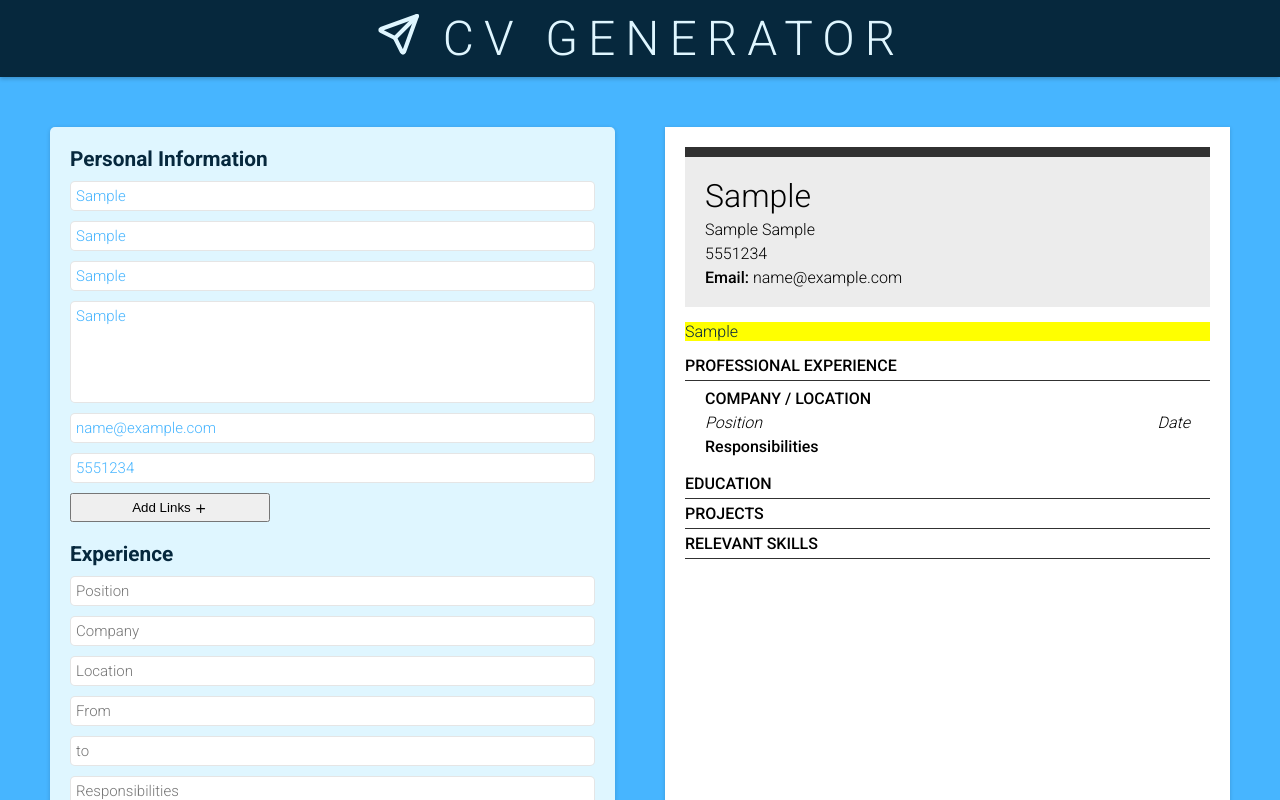
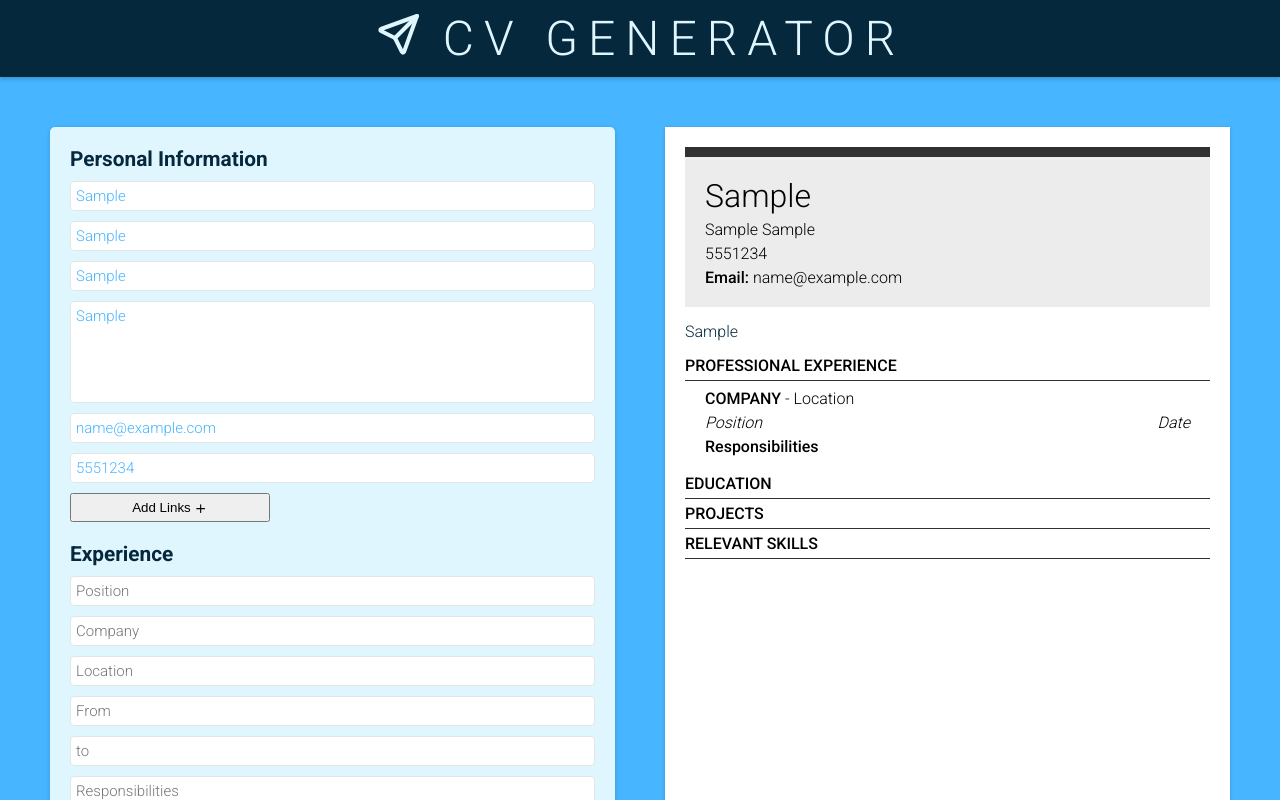
Before and after one commit to asadjawaid/CV-Builder, a React (Create React App) app: page / in a window 1280 px wide. Both pictures are taken after typing "Sample", "Sample", "Sample", "Sample", "name@example.com", "5551234" into the empty fields and a click on the button "Add Experience". Shown: the top 800 px of the page. Built offline with nearby package versions, Linux system fonts and the light colour scheme.

Commit message:
Experience done

```diff
--- a/src/components/CVPreview/CVPreview.js
+++ b/src/components/CVPreview/CVPreview.js
@@ -99,7 +99,7 @@ class CVPreview extends React.Component {
 					<h1 className="cv-preview-header-text">Professional Experience</h1>
 					<hr></hr>
 					{userExperienceList.length <= 0 ? (
-						<p>No experience</p>
+						<p id="no-experience">No experience added</p>
 					) : (
 						userExperienceList.map(currentExperience => (
 							<ExperienceCV key={currentExperience.id} currentExperience={currentExperience} />
--- a/src/components/CVPreview/ExperienceCV.js
+++ b/src/components/CVPreview/ExperienceCV.js
@@ -11,7 +11,7 @@ class ExperienceCV extends React.Component {
 		return (
 			<div className="cv-preview-current-experience">
 				<p id="company-name">
-					{company ? company : 'Company'} / {location ? location : 'Location'}
+					{company ? company : 'Company'} <span id="company-location"> - {location ? location : 'Location'}</span>
 				</p>
 				<div className="position-info">
 					<p>{position ? position : 'Position'}</p>
--- a/src/styles/componentStyles.css
+++ b/src/styles/componentStyles.css
@@ -212,7 +212,6 @@ Preview Header Styles
 
 .cv-preview-description {
 	margin: 15px 0;
-	background-color: yellow;
 	font-weight: 200;
 	color: #06283d;
 }
@@ -225,7 +224,7 @@ Preview Header Styles
 
 .cv-preview-experience #no-experience {
 	/* background-color: lightgrey; */
-	margin-bottom: 10px;
+	margin-bottom: 3px;
 	font-weight: lighter;
 	text-transform: uppercase;
 }
@@ -244,6 +243,11 @@ Preview Header Styles
 
 .cv-preview-current-experience #company-name {
 	text-transform: uppercase;
+}
+
+#company-location {
+	font-weight: 300;
+	text-transform: initial;
 }
 
 .cv-preview-current-experience .position-info {
```
